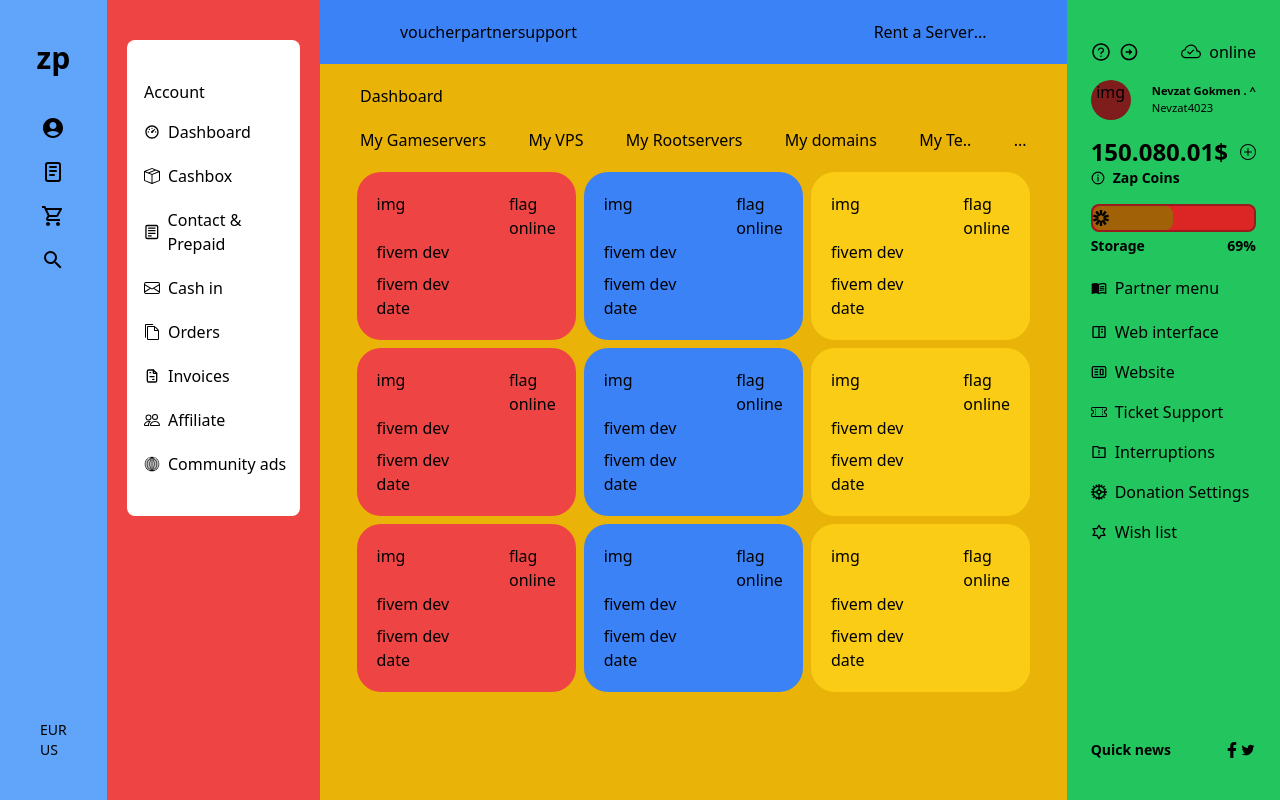
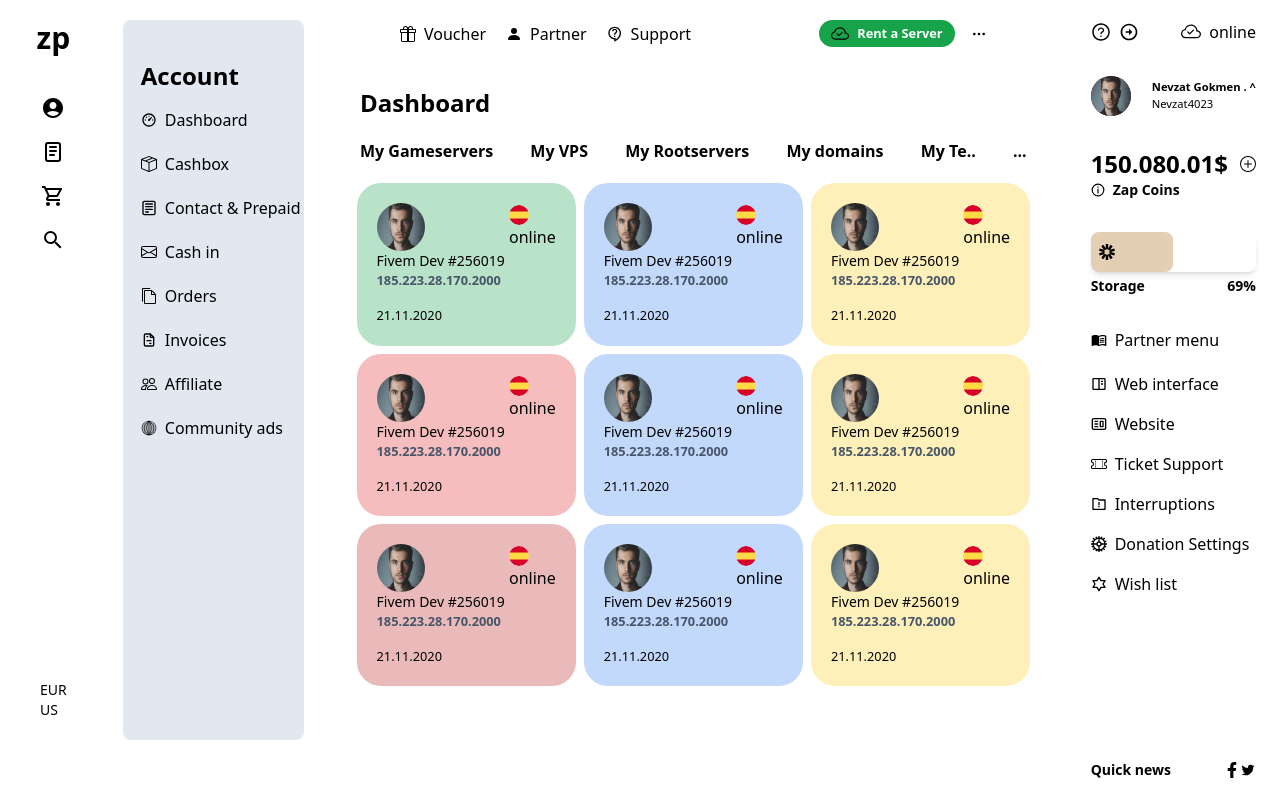
Before and after one commit to wwdfdo/zp_design, a React (Create React App) app: page / in a window 1280 px wide. Built offline with nearby package versions, Linux system fonts and the light colour scheme.

Commit message:
added new styles to website

```diff
--- a/src/components/Dashboard/Dashboard.js
+++ b/src/components/Dashboard/Dashboard.js
@@ -11,9 +11,9 @@ import { GiWireframeGlobe } from "react-icons/gi";
 
 const Dashboard = () => {
   return (
-    <div className="bg-red-500 w-2/12  py-10 px-5">
-      <div className="flex flex-col justify-between bg-white rounded-lg pl-[10%] gap-4 py-10">
-        <div>Account</div>
+    <div className=" w-2/12   py-5 px-4">
+      <div className="flex flex-col  bg-slate-200 rounded-lg pl-[10%] h-[90vh] gap-4 py-10">
+        <div className="font-bold text-2xl">Account</div>
         <div className="flex flex-col justify-between gap-5">
           <div className="flex items-center gap-2">
             <RiDashboard3Line />
--- a/src/components/LeftSideBar/LeftSideBar.js
+++ b/src/components/LeftSideBar/LeftSideBar.js
@@ -7,7 +7,7 @@ import { TbNotes } from "react-icons/tb";
 
 const LeftSideBar = () => {
   return (
-    <div className="bg-blue-400 w-1/12  flex flex-col justify-between items-center py-10">
+    <div className=" w-1/12  flex flex-col justify-between items-center pb-20 pt-5">
       <div className="flex flex-col gap-10 justify-center items-center">
         <div className="text-3xl font-bold">zp</div>
         <div className="flex flex-col gap-5 items-center justify-center">
--- a/src/components/MainDashboard/MainDashboard.js
+++ b/src/components/MainDashboard/MainDashboard.js
@@ -1,22 +1,51 @@
 import React from "react";
+import { BsGift } from "react-icons/bs";
+import { BsFillPersonFill } from "react-icons/bs";
+import { MdOutlineContactSupport } from "react-icons/md";
+import { FiMoreHorizontal } from "react-icons/fi";
+import { BsCloudCheck } from "react-icons/bs";
+import profilepic from "../../images/profilepic.jpg";
+import spain from "../../images/spain.png";
 
 const MainDashboard = () => {
   return (
-    <div className="bg-yellow-500 w-7/12 ">
-      <div className="bg-blue-500 flex justify-between items-center px-20 py-5">
-        <div className="flex">
-          <div>voucher</div>
-          <div>partner</div>
-          <div>support</div>
+    <div className=" w-7/12 ">
+      <div className=" flex justify-between items-center px-20 py-5">
+        <div className="flex gap-5">
+          <div className="flex gap-2 items-center">
+            <div>
+              <BsGift />
+            </div>
+            <div>Voucher</div>
+          </div>
+          <div className="flex gap-2 items-center">
+            <div>
+              <BsFillPersonFill />
+            </div>
+            <div>Partner</div>
+          </div>
+          <div className="flex gap-2 items-center">
+            <div>
+              <MdOutlineContactSupport />
+            </div>
+            <div>Support</div>
+          </div>
         </div>
-        <div className="flex">
-          <div>Rent a Server</div>
-          <div>...</div>
+        <div className="flex items-center gap-4">
+          <div className="flex items-center gap-2 bg-green-600 py-1 px-3 rounded-3xl text-white font-semibold text-[.8rem]">
+            <div>
+              <BsCloudCheck color="black" size={18} />
+            </div>
+            <div> Rent a Server</div>
+          </div>
+          <div>
+            <FiMoreHorizontal />
+          </div>
         </div>
       </div>
       <div className="flex flex-col px-10 gap-5 py-5">
-        <div>Dashboard</div>
-        <div className="flex  justify-between">
+        <div className="text-2xl font-bold ">Dashboard</div>
+        <div className="flex text-[1rem] font-semibold justify-between">
           <div>My Gameservers</div>
           <div>My VPS</div>
           <div>My Rootservers</div>
@@ -26,131 +55,185 @@ const MainDashboard = () => {
         </div>
       </div>
       <div className="flex gap-2 mx-2 flex-wrap items-center justify-center">
-        <div className="bg-red-500 w-[30%] flex flex-col px-5 py-5 rounded-3xl">
-          <div className="flex justify-between">
-            <div>img</div>
+        <div className="bg-green-600 bg-opacity-4 bg-opacity-30 w-[30%] flex flex-col px-5 py-5 rounded-3xl">
+          <div className="flex justify-between items-center">
+            <img
+              className="w-[48px] h-[48px] rounded-full"
+              src={profilepic}
+              alt=""
+            />
             <div className="flex flex-col">
-              <div>flag</div>
+              <img className="w-5 h-5 rounded-full" src={spain} alt="" />
               <div>online</div>
             </div>
           </div>
-          <div className="flex flex-col gap-2">
-            <p>fivem dev</p>
-            <p>fivem dev</p>
+          <div className="flex flex-col">
+            <p className="text-sm font-sembold">Fivem Dev #256019</p>
+            <p className="text-[.8rem] font-semibold text-slate-600">
+              185.223.28.170.2000
+            </p>
           </div>
-          <div>date</div>
+          <div className="text-[.8rem] font-sembold pt-4">21.11.2020</div>
         </div>
-        <div className="bg-blue-500  w-[30%] flex flex-col px-5 py-5 rounded-3xl">
-          <div className="flex justify-between">
-            <div>img</div>
+        <div className="bg-blue-500 bg-opacity-30  w-[30%] flex flex-col px-5 py-5 rounded-3xl">
+          <div className="flex justify-between items-center">
+            <img
+              className="w-[48px] h-[48px] rounded-full"
+              src={profilepic}
+              alt=""
+            />
             <div className="flex flex-col">
-              <div>flag</div>
+              <img className="w-5 h-5 rounded-full" src={spain} alt="" />
               <div>online</div>
             </div>
           </div>
-          <div className="flex flex-col gap-2">
-            <p>fivem dev</p>
-            <p>fivem dev</p>
+          <div className="flex flex-col">
+            <p className="text-sm font-sembold">Fivem Dev #256019</p>
+            <p className="text-[.8rem] font-semibold text-slate-600">
+              185.223.28.170.2000
+            </p>
           </div>
-          <div>date</div>
+          <div className="text-[.8rem] font-sembold pt-4">21.11.2020</div>
         </div>
-        <div className="bg-yellow-400  w-[30%] flex flex-col px-5 py-5 rounded-3xl">
-          <div className="flex justify-between">
-            <div>img</div>
+        <div className="bg-yellow-400 bg-opacity-30  w-[30%] flex flex-col px-5 py-5 rounded-3xl">
+          <div className="flex justify-between items-center">
+            <img
+              className="w-[48px] h-[48px] rounded-full"
+              src={profilepic}
+              alt=""
+            />
             <div className="flex flex-col">
-              <div>flag</div>
+              <img className="w-5 h-5 rounded-full" src={spain} alt="" />
               <div>online</div>
             </div>
           </div>
-          <div className="flex flex-col gap-2">
-            <p>fivem dev</p>
-            <p>fivem dev</p>
+          <div className="flex flex-col">
+            <p className="text-sm font-sembold">Fivem Dev #256019</p>
+            <p className="text-[.8rem] font-semibold text-slate-600">
+              185.223.28.170.2000
+            </p>
           </div>
-          <div>date</div>
+          <div className="text-[.8rem] font-sembold pt-4">21.11.2020</div>
         </div>
-        <div className="bg-red-500 w-[30%] flex flex-col px-5 py-5 rounded-3xl">
-          <div className="flex justify-between">
-            <div>img</div>
+        <div className="bg-red-600 bg-opacity-30 w-[30%] flex flex-col px-5 py-5 rounded-3xl">
+          <div className="flex justify-between items-center">
+            <img
+              className="w-[48px] h-[48px] rounded-full"
+              src={profilepic}
+              alt=""
+            />
             <div className="flex flex-col">
-              <div>flag</div>
+              <img className="w-5 h-5 rounded-full" src={spain} alt="" />
               <div>online</div>
             </div>
           </div>
-          <div className="flex flex-col gap-2">
-            <p>fivem dev</p>
-            <p>fivem dev</p>
+          <div className="flex flex-col">
+            <p className="text-sm font-sembold">Fivem Dev #256019</p>
+            <p className="text-[.8rem] font-semibold text-slate-600">
+              185.223.28.170.2000
+            </p>
           </div>
-          <div>date</div>
+          <div className="text-[.8rem] font-sembold pt-4">21.11.2020</div>
         </div>
-        <div className="bg-blue-500  w-[30%] flex flex-col px-5 py-5 rounded-3xl">
-          <div className="flex justify-between">
-            <div>img</div>
+        <div className="bg-blue-500 bg-opacity-30  w-[30%] flex flex-col px-5 py-5 rounded-3xl">
+          <div className="flex justify-between items-center">
+            <img
+              className="w-[48px] h-[48px] rounded-full"
+              src={profilepic}
+              alt=""
+            />
             <div className="flex flex-col">
-              <div>flag</div>
+              <img className="w-5 h-5 rounded-full" src={spain} alt="" />
               <div>online</div>
             </div>
           </div>
-          <div className="flex flex-col gap-2">
-            <p>fivem dev</p>
-            <p>fivem dev</p>
+          <div className="flex flex-col">
+            <p className="text-sm font-sembold">Fivem Dev #256019</p>
+            <p className="text-[.8rem] font-semibold text-slate-600">
+              185.223.28.170.2000
+            </p>
           </div>
-          <div>date</div>
+          <div className="text-[.8rem] font-sembold pt-4">21.11.2020</div>
         </div>
-        <div className="bg-yellow-400  w-[30%] flex flex-col px-5 py-5 rounded-3xl">
-          <div className="flex justify-between">
-            <div>img</div>
+        <div className="bg-yellow-400 bg-opacity-30  w-[30%] flex flex-col px-5 py-5 rounded-3xl">
+          <div className="flex justify-between items-center">
+            <img
+              className="w-[48px] h-[48px] rounded-full"
+              src={profilepic}
+              alt=""
+            />
             <div className="flex flex-col">
-              <div>flag</div>
+              <img className="w-5 h-5 rounded-full" src={spain} alt="" />
               <div>online</div>
             </div>
           </div>
-          <div className="flex flex-col gap-2">
-            <p>fivem dev</p>
-            <p>fivem dev</p>
+          <div className="flex flex-col">
+            <p className="text-sm font-sembold">Fivem Dev #256019</p>
+            <p className="text-[.8rem] font-semibold text-slate-600">
+              185.223.28.170.2000
+            </p>
           </div>
-          <div>date</div>
+          <div className="text-[.8rem] font-sembold pt-4">21.11.2020</div>
         </div>
-        <div className="bg-red-500 w-[30%] flex flex-col px-5 py-5 rounded-3xl">
-          <div className="flex justify-between">
-            <div>img</div>
+        <div className="bg-red-700 bg-opacity-30 w-[30%] flex flex-col px-5 py-5 rounded-3xl">
+          <div className="flex justify-between items-center">
+            <img
+              className="w-[48px] h-[48px] rounded-full"
+              src={profilepic}
+              alt=""
+            />
             <div className="flex flex-col">
-              <div>flag</div>
+              <img className="w-5 h-5 rounded-full" src={spain} alt="" />
               <div>online</div>
             </div>
           </div>
-          <div className="flex flex-col gap-2">
-            <p>fivem dev</p>
-            <p>fivem dev</p>
+          <div className="flex flex-col">
+            <p className="text-sm font-sembold">Fivem Dev #256019</p>
+            <p className="text-[.8rem] font-semibold text-slate-600">
+              185.223.28.170.2000
+            </p>
           </div>
-          <div>date</div>
+          <div className="text-[.8rem] font-sembold pt-4">21.11.2020</div>
         </div>
-        <div className="bg-blue-500  w-[30%] flex flex-col px-5 py-5 rounded-3xl">
-          <div className="flex justify-between">
-            <div>img</div>
+        <div className="bg-blue-500 bg-opacity-30  w-[30%] flex flex-col px-5 py-5 rounded-3xl">
+          <div className="flex justify-between items-center">
+            <img
+              className="w-[48px] h-[48px] rounded-full"
+              src={profilepic}
+              alt=""
+            />
             <div className="flex flex-col">
-              <div>flag</div>
+              <img className="w-5 h-5 rounded-full" src={spain} alt="" />
               <div>online</div>
             </div>
           </div>
-          <div className="flex flex-col gap-2">
-            <p>fivem dev</p>
-            <p>fivem dev</p>
+          <div className="flex flex-col">
+            <p className="text-sm font-sembold">Fivem Dev #256019</p>
+            <p className="text-[.8rem] font-semibold text-slate-600">
+              185.223.28.170.2000
+            </p>
           </div>
-          <div>date</div>
+          <div className="text-[.8rem] font-sembold pt-4">21.11.2020</div>
         </div>
-        <div className="bg-yellow-400  w-[30%] flex flex-col px-5 py-5 rounded-3xl">
-          <div className="flex justify-between">
-            <div>img</div>
+        <div className="bg-yellow-400 bg-opacity-30  w-[30%] flex flex-col px-5 py-5 rounded-3xl">
+          <div className="flex justify-between items-center">
+            <img
+              className="w-[48px] h-[48px] rounded-full"
+              src={profilepic}
+              alt=""
+            />
             <div className="flex flex-col">
-              <div>flag</div>
+              <img className="w-5 h-5 rounded-full" src={spain} alt="" />
               <div>online</div>
             </div>
           </div>
-          <div className="flex flex-col gap-2">
-            <p>fivem dev</p>
-            <p>fivem dev</p>
+          <div className="flex flex-col">
+            <p className="text-sm font-sembold">Fivem Dev #256019</p>
+            <p className="text-[.8rem] font-semibold text-slate-600">
+              185.223.28.170.2000
+            </p>
           </div>
-          <div>date</div>
+          <div className="text-[.8rem] font-sembold pt-4">21.11.2020</div>
         </div>
       </div>
     </div>
--- a/src/components/RightSideBar/RightSideBar.js
+++ b/src/components/RightSideBar/RightSideBar.js
@@ -14,12 +14,13 @@ import { GrSettingsOption } from "react-icons/gr";
 import { TbJewishStar } from "react-icons/tb";
 import { FaFacebookF } from "react-icons/fa";
 import { AiOutlineTwitter } from "react-icons/ai";
+import pic from "../../images/profilepic.jpg";
 
 const RightSideBar = () => {
   return (
-    <div className="bg-green-500 w-2/12 flex flex-col justify-between items-center px-6 py-10 ">
-      <div className="flex flex-col w-full gap-5">
-        <div className="flex flex-col gap-4">
+    <div className=" w-2/12 flex flex-col justify-between items-center px-6 py-5 ">
+      <div className="flex flex-col w-full gap-8">
+        <div className="flex flex-col gap-8">
           <div className="flex justify-between items-center ">
             <div className="flex gap-2">
               <div>
@@ -38,7 +39,7 @@ const RightSideBar = () => {
           </div>
           <div className="flex justify-between items-center">
             <div className="w-10 h-10 rounded-full bg-red-900 flex item-center justify-center">
-              img
+              <img className="rounded-full" src={pic} alt="" />
             </div>
             <div className="text-[.7rem]">
               <div>
@@ -62,8 +63,8 @@ const RightSideBar = () => {
             </div>
           </div>
           <div className="flex flex-col gap-1">
-            <div className="flex bg-red-600 w-full rounded-lg border-2 border-black border-opacity-30 ">
-              <div className="w-1/2 bg-yellow-700 rounded-lg py-1">
+            <div className="flex  w-full rounded-lg  shadow-md  ">
+              <div className="w-1/2 bg-yellow-700 bg-opacity-30 rounded-lg py-3 px-2">
                 <SiJsonwebtokens />
               </div>
             </div>
```
Also changed, not shown: src/images/profilepic.jpg (added), src/images/spain.png (added).
